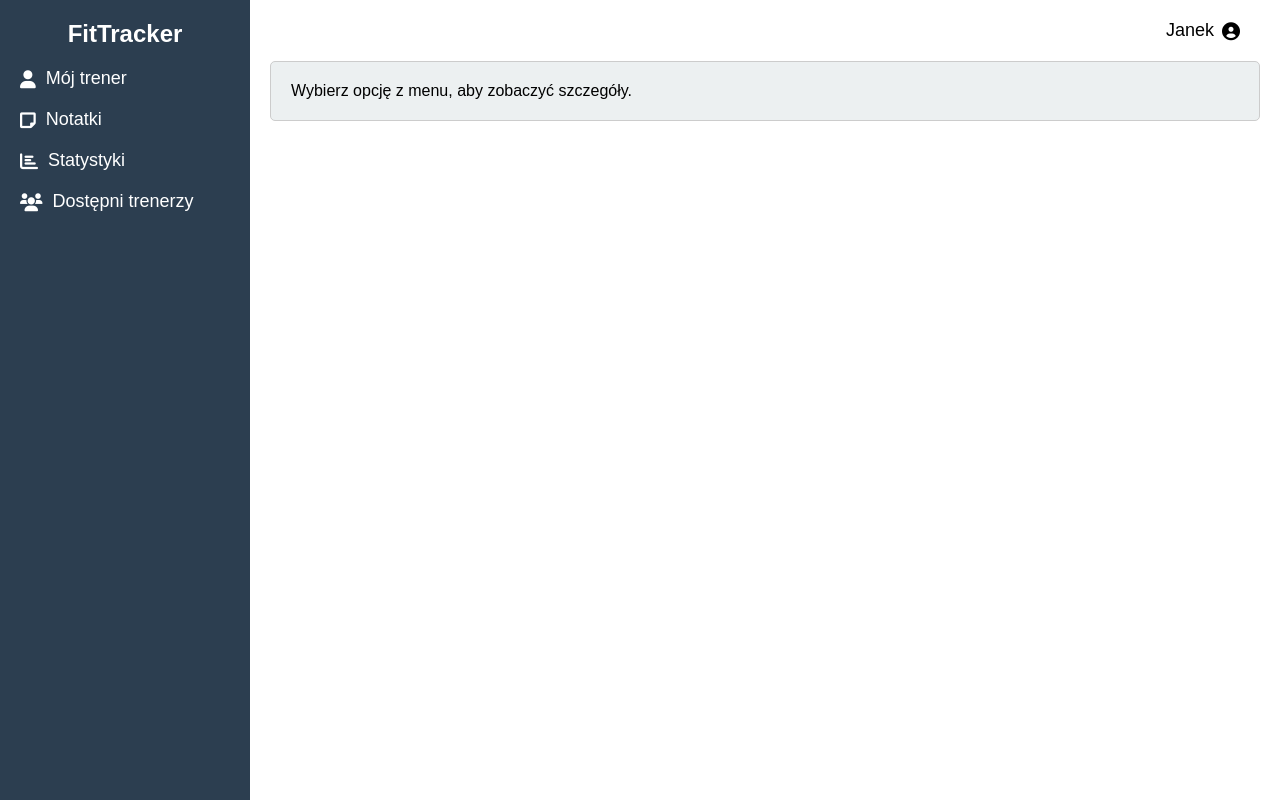
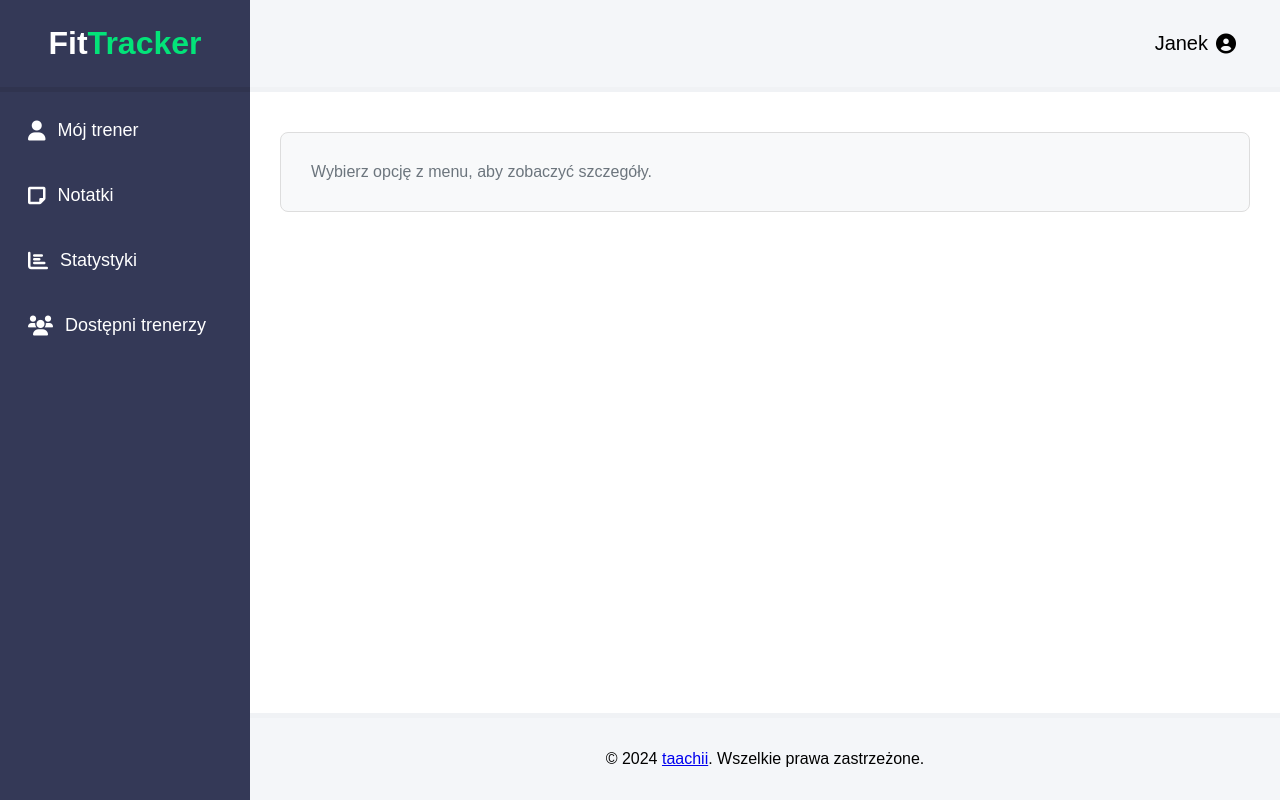
Before and after one commit to taachii/fit-tracker-jsf, a plain HTML site: page admin-panel/index.html in a window 1280 px wide. Drawn offline with Linux system fonts and the light colour scheme.

Commit message:
Initially style admin panel page

```diff
--- a/admin-panel/index.html
+++ b/admin-panel/index.html
@@ -6,12 +6,14 @@
     <title>FitTracker - widok</title>
     <link rel="stylesheet" href="styles.css">
     <link rel="stylesheet" href="https://cdnjs.cloudflare.com/ajax/libs/font-awesome/6.0.0-beta3/css/all.min.css">
+    <link rel="icon" href="favicon.png" type="image/x-icon">
 </head>
 <body>
   <div class="sidebar">
     <div class="sidebar-header">
-        <h2>FitTracker</h2>
+        <h2><span>Fit</span><span class="tracker">Tracker</span></h2>
     </div>
+    <hr>
     <div class="sidebar-menu">
       <ul>
         <li><a href="#" id="trainerLink"><i class="fas fa-user"></i> Mój trener</a></li>
@@ -38,6 +40,10 @@
     <div class="content" id="content">
       <p>Wybierz opcję z menu, aby zobaczyć szczegóły.</p>
     </div>
+
+    <div class="footer">
+      <p>&copy; 2024 <a href="https://github.com/taachii" target="_blank">taachii</a>. Wszelkie prawa zastrzeżone.</p>
+    </div>
   </div>
 
   <script src="script.js"></script>
--- a/admin-panel/styles.css
+++ b/admin-panel/styles.css
@@ -5,62 +5,94 @@
   box-sizing: border-box;
 }
 
+/* Import czcionki Poppins */
+@import url('https://fonts.googleapis.com/css2?family=Poppins:wght@400;500;600&display=swap');
+
 /* Stylizacja całego ciała strony */
 body {
-  font-family: Arial, sans-serif;
+  font-family: 'Poppins', sans-serif; /* Zmiana na Poppins */
   display: flex;
   min-height: 100vh;
+  background-color: #f4f6f9; /* Jasny szary kolor tła */
 }
 
 /* Stylizacja panelu bocznego */
 .sidebar {
   width: 250px;
-  background-color: #2c3e50;
+  background-color: #343957;
   color: white;
-  padding: 20px;
+  padding: 20px 0;
+  padding-top: 0;
   position: fixed;
   height: 100%;
+  display: flex;
+  flex-direction: column;
 }
 
-.sidebar h2 {
+.sidebar-header {
+  padding: 25px;
+}
+
+hr {
+  border: none;
+  border-top: 5px solid #30344f;
+}
+
+/* Stylizacja nagłówka z logo FitTracker */
+.sidebar-header h2 {
+  font-size: 32px;
+  font-weight: 700;
+  color: #ffffff;
   text-align: center;
-  margin-bottom: 20px;
+}
+
+/* Stylizacja słowa 'Tracker' */
+.sidebar-header h2 .tracker {
+  color: #03E379;
+  font-size: 32px;
+}
+
+.sidebar-menu {
+  padding: 16px;
 }
 
 .sidebar ul {
   list-style: none;
+  padding-left: 0;
 }
 
 .sidebar ul li {
-  margin: 20px 0; /* Zwiększenie odstępu między elementami listy */
+  margin-bottom: 20px; /* Zwiększenie odstępu między elementami listy */
 }
 
 .sidebar ul li a {
   color: white;
   text-decoration: none;
-  font-size: 18px;
+  font-size: 16px;
   display: flex;
   align-items: center;
-  transition: background-color 0.3s ease, transform 0.3s ease, padding 0.3s ease; /* Dodanie animacji transformacji i paddingu */
+  transition: background-color 0.3s ease, padding 0.3s ease; /* Animacja przejścia */
+  padding: 10px;
+  border-radius: 4px;
 }
 
-/* Dodanie odstępu między ikoną a tekstem */
 .sidebar ul li a i {
-  margin-right: 10px; /* Dodaje odstęp między ikoną a tekstem */
+  margin-right: 12px; /* Większy odstęp między ikoną a tekstem */
 }
 
-/* Stylizacja po najechaniu na link */
 .sidebar ul li a:hover {
-  background-color: #34495e;
-  transform: translateX(10px); /* Animacja przesunięcia w prawo */
-  border-radius: 5px;
+  background-color: #593bdb; /* Kolor przy hover */
 }
 
 /* Stylizacja głównej zawartości */
 .main-content {
+  display: flex;
+  flex-direction: column;
   margin-left: 250px;
-  padding: 20px;
   width: 100%;
+  background-color: #ffffff;
+  box-shadow: 0px 0px 15px rgba(0, 0, 0, 0.1);
+  border-radius: 8px;
 }
 
 /* Stylizacja nagłówka */
@@ -68,29 +100,36 @@ body {
   display: flex;
   justify-content: flex-end;
   align-items: center;
-  margin-bottom: 20px;
-  padding: 0 20px;
-  position: relative;
+  margin-bottom: 40px;
+  background-color: #f4f6f9;
+  padding: 32px;
   width: 100%;
+  border-bottom: solid 5px #f0f2f5;
+}
+
+/* Nagłówki w sekcji treści */
+.content h2 {
+  font-size: 22px;
+  margin-bottom: 15px;
+  color: #343957;
+  font-weight: 600;
 }
 
 /* Stylizacja użytkownika i sub-menu */
 .user-info {
   position: relative;
   cursor: pointer;
-  font-size: 18px;
-  text-align: right;
+  font-size: 20px;
   display: flex;
   align-items: center;
 }
 
-/* Odstęp między ikoną a nazwą użytkownika */
 .user-info i {
   margin-left: 8px;
 }
 
 .user-info span {
-  display: inline-block;
+  font-weight: 500;
 }
 
 .user-info.active .dropdown {
@@ -106,11 +145,11 @@ body {
   top: 30px;
   right: 0;
   background-color: #fff;
-  color: #2c3e50;
+  color: #343957; /* Kolor tekstu */
   border: 1px solid #ccc;
   border-radius: 5px;
   box-shadow: 0 2px 10px rgba(0, 0, 0, 0.1);
-  width: 150px;
+  width: 180px;
   padding: 10px 0;
   opacity: 0;
   transition: opacity 0.3s ease-in-out;
@@ -122,12 +161,13 @@ body {
 }
 
 .user-info .dropdown ul li {
-  padding: 5px;
-  text-align: center;
+  font-size: 16px;
+  padding: 8px 20px;
+  text-align: left;
 }
 
 .user-info .dropdown ul li a {
-  color: #2c3e50;
+  color: #343957; /* Kolor linków w dropdown */
   text-decoration: none;
 }
 
@@ -135,9 +175,51 @@ body {
   background-color: #f1f1f1;
 }
 
+/* Content */
 .content {
   padding: 20px;
-  border: 1px solid #ccc;
-  border-radius: 5px;
-  background-color: #ecf0f1;
+  background-color: #f8f9fa;
+  border-radius: 8px;
+  border: 1px solid #ddd;
+  margin-top: 20px;
 }
+
+/* Ikony w sidebarze */
+.fas {
+  font-size: 20px;
+  margin-right: 12px;
+}
+
+/* Animacje dla sidebar */
+.sidebar-menu ul li a {
+  padding: 12px;
+  font-size: 18px;
+}
+
+.sidebar-menu ul li a:hover {
+  background-color: #593bdb; /* Kolor hover */
+  transform: scale(1.05);
+}
+
+.content {
+  margin: 0 30px;
+  padding: 30px;
+}
+
+.content p {
+  font-size: 16px;
+  color: #6c757d; /* Kolor tekstu */
+}
+
+/* Słowo "Tracker" na zielono */
+.tracker {
+  color: #03E379; /* Kolor zielony */
+}
+
+.footer {
+  margin-top: auto;
+  text-align: center;
+  background-color: #f4f6f9;
+  padding: 32px;
+  border-top: solid 5px #f0f2f5;
+}
```
Also changed, not shown: admin-panel/favicon.png (added).
